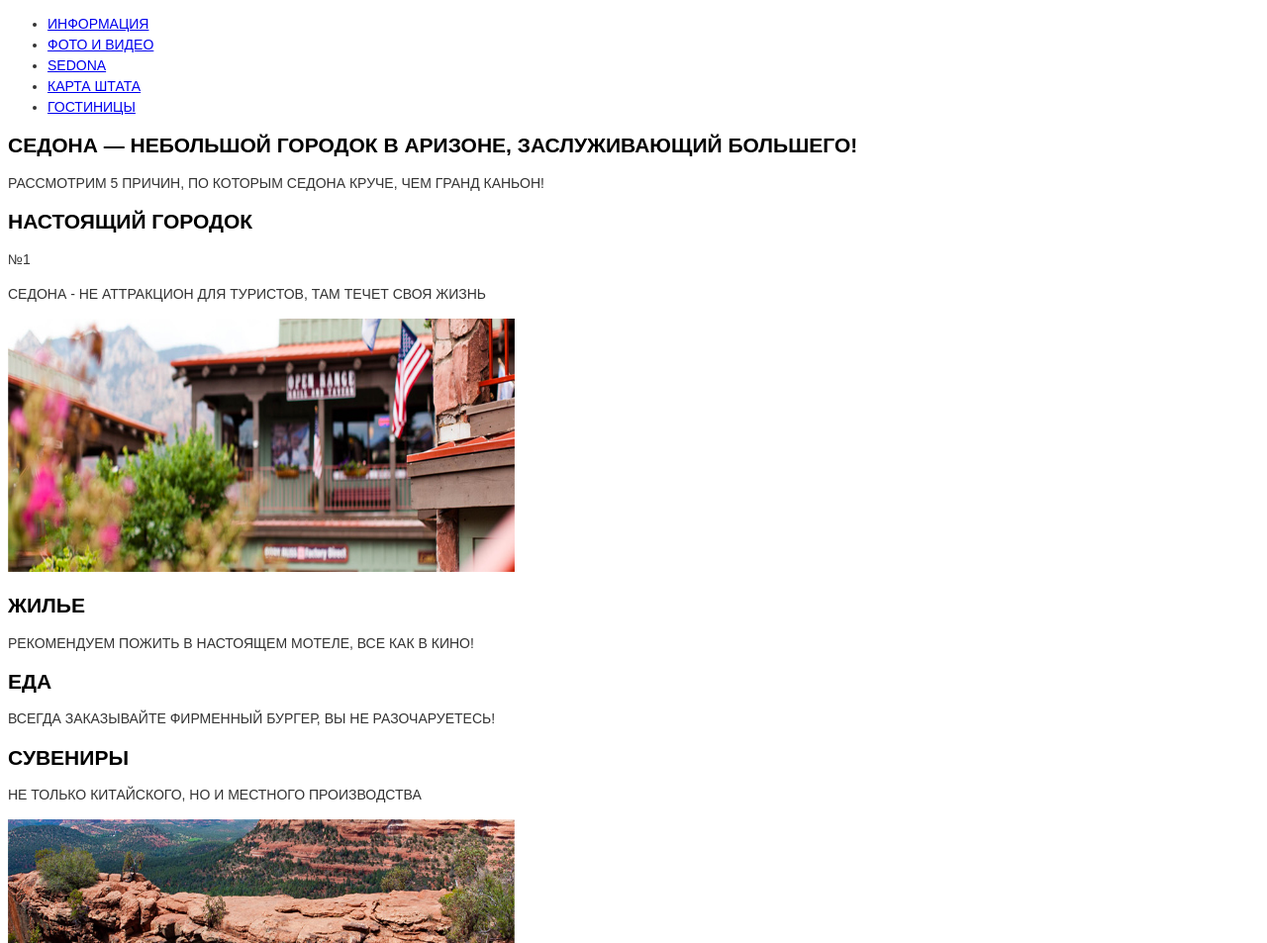
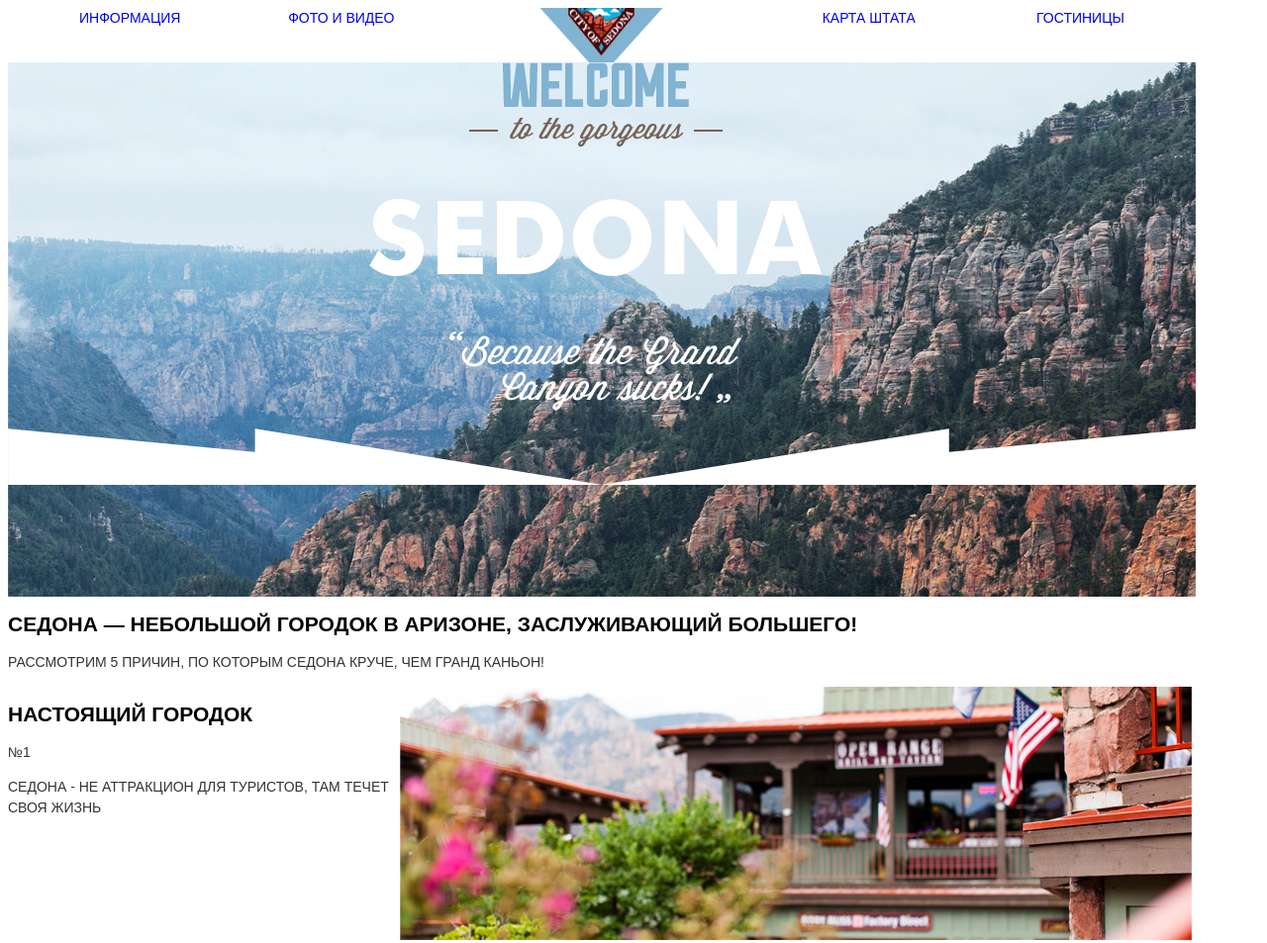
Before and after one commit to AlexandraVF/Sedona, a plain HTML site: page index.html in a window 1280 px wide. Shown: the top 953 px of the page at 99% size. Drawn offline with Linux system fonts and the light colour scheme.

Commit message:
Сетка для страницы index.html (без центровки блоков)

```diff
--- a/css/style.css
+++ b/css/style.css
@@ -20,3 +20,83 @@ h2 {
   color: #000000;
   font-weight: 700;
 }
+
+a {
+  text-decoration: none;
+}
+
+.clearfix:after{
+  display: block;
+  content: "";
+  clear: both;
+}
+
+.wrapper {
+  width: 1200px;
+}
+
+.main-nav ul {
+  padding: 0;
+  margin: 0 6%;
+  font-size: 0;
+}
+.main-nav li {
+  display: inline-block;
+  vertical-align: top;
+  font-size: 14px;
+  width: 20%;
+}
+
+.main-nav .logo{
+  height: 55px;
+  background-image: url(../img/logo.png);
+  background-size: auto;
+  background-repeat: no-repeat;
+  background-position: center;
+}
+
+.main-nav .nav-item-left {
+  text-align: left;
+}
+
+.main-nav .nav-item-right {
+  text-align: right;
+}
+
+.header-image {
+  width: 100%;
+  height: 540px;
+  background-image: url("../img/header-image.jpg");
+  background-repeat: no-repeat;
+}
+
+.header-image-words {
+  width: 470px;
+  height: 370px;
+  background-image: url(../img/image-words.png);
+  background-repeat: no-repeat;
+  margin: 0 auto;
+}
+
+.header-image-mask {
+  width: 100%;
+  height: 57px;
+  background-image: url(../img/header-image-mask.png);
+  background-repeat: no-repeat;
+}
+
+.col-1,
+.col-2 {
+  width: 33%;
+  float: left;
+}
+
+.col-3 {
+  width: 33%;
+  float: right;
+}
+
+.features-image-1,
+.features-image-2 {
+  width: 67%;
+}
--- a/index.html
+++ b/index.html
@@ -6,79 +6,78 @@
     <link href="css/style.css" rel="stylesheet">
   </head>
   <body>
+    <div class="wrapper">
       <header class="main-header">
           <nav class="main-nav">
             <ul>
-            <li class="nav-item-left"><a href="#">Информация</a></li>
-            <li class="nav-item-left"><a href="#">Фото и видео</a></li>
-            <li class="logo"><a href="#">Sedona</a></li>
-            <li class="nav-item-right"><a href="#">Карта штата</a></li>
-            <li class="nav-item-right"><a href="#">Гостиницы</a></li>
+              <li class="nav-item nav-item-left"><a href="#">Информация</a></li>
+              <li class="nav-item nav-item-left"><a href="#">Фото и видео</a></li>
+              <li class="logo"><a href="#"></a></li>
+              <li class="nav-item nav-item-right"><a href="#">Карта штата</a></li>
+              <li class="nav-item nav-item-right"><a href="#">Гостиницы</a></li>
             </ul>
           </nav>
         <div class="header-image">
-        <div class="main-wrapper">
           <div class="header-image-words"></div>
-        </div>
           <div class="header-image-mask"></div>
         </div>
       </header>
       <div class="container">
-      <div class="main-wrapper">
+        <div class="wrapper">
           <h2>Седона — небольшой городок в Аризоне, заслуживающий большего!</h2>
           <p>Рассмотрим 5 причин, по которым Седона круче, чем гранд каньон!</p>
         </div>
         <div class="clearfix features">
-        <div class="col features-item">
+          <div class="col-1 features-item">
             <h2>Настоящий городок</h2>
             <p class="number">№1</p>
             <p>Седона - не аттракцион для туристов, там течет своя жизнь</p>
           </div>
-        <div class="col features-image-1"><img src="img/features-image-1.jpg" width="512" height="256" alt="Sedona-1"></div>
+          <div class="col-3 features-image-1"><img src="img/features-image-1.jpg" width="800" height="256" alt="Sedona-1"></div>
         </div>
         <div class="clearfix content">
-        <div class="col content-item">
+          <div class="col-1 content-item">
             <div class="content-icon icon-house"></div>
             <h2>Жилье</h2>
             <p>Рекомендуем пожить в настоящем мотеле, все как в кино!</p>
           </div>
-        <div class="col content-item">
+          <div class="col-2 content-item">
             <div class="content-icon icon-food"></div>
             <h2>Еда</h2>
             <p>Всегда заказывайте фирменный бургер, вы не разочаруетесь!</p>
           </div>
-        <div class="col content-item">
+          <div class="col-3 content-item">
             <div class="content-icon icon-souvenirs"></div>
             <h2>Сувениры</h2>
             <p>Не только китайского, но и местного производства</p>
           </div>
         </div>
         <div class="clearfix features">
-        <div class="col features-image-2"><img src="img/features-image-2.jpg" width="512" height="256" alt="Sedona-2"></div>
-        <div class="col features-item">
+          <div class="col-1 features-image-2"><img src="img/features-image-2.jpg" width="800" height="256" alt="Sedona-2"></div>
+          <div class="col-3 features-item">
             <h2>Там есть Мост Дьявола</h2>
             <p class="number">№2</p>
             <p>Да, но по нему можно пройти, если конечно вы осмелитесь</p>
           </div>
         </div>
         <div class="clearfix features-content">
-        <div class="col features-item">
+          <div class="col-1 features-item">
             <h2>Небольшая площадь</h2>
             <p class="number">№3</p>
             <p>Все достопримечательности находятся очень близко</p>
           </div>
-        <div class="col features-item">
+          <div class="col-2 features-item">
             <h2>Красивая дорога</h2>
             <p class="number">№4</p>
             <p>Ехать в Седону из Лас-Вегаса совсем не скучно!</p>
           </div>
-        <div class="col features-item">
+          <div class="col-3 features-item">
             <h2>Мало туристов</h2>
             <p class="number">№5</p>
             <p>Большинство едет в Гранд-Каньон и толпится там</p>
           </div>
         </div>
-      <div class="block-search main-wrapper">
+        <div class="block-search wrapper">
           <h1>Заинтересовались?</h1>
           <p>Укажите предполагаемые даты поездки, и мы покажем вам лучшие предложения гостиниц в Седоне</p>
           <a href="">Поиск гостиницы в Седоне</a>
@@ -103,16 +102,17 @@
         <div class="map"></div>
       </div>
       <footer class="main-footer clearfix">
-      <div class="col sedona-tag"><a href="#">#visitsedona</a></div>
-      <div class="col footer-social">
+        <div class="col-1 sedona-tag"><a href="#">#visitsedona</a></div>
+        <div class="col-2 footer-social">
           <a href="#" class="social-btn social-btn-tw">TW</a>
           <a href="#" class="social-btn social-btn-fb">FB</a>
           <a href="#" class="social-btn social-btn-ytb">YTB</a>
         </div>
-      <div class="col footer-logo" >
+        <div class="col-3 footer-logo" >
           <div>Website by</div>
           <div class="footer-logo-icon"></div>
         </div>
       </footer>
+    </div>
   </body>
 </html>
```
Also changed, not shown: img/header-image-mask.png (renamed from img/header-image-words.png). Lines whose indentation alone changed are shown as unchanged.
